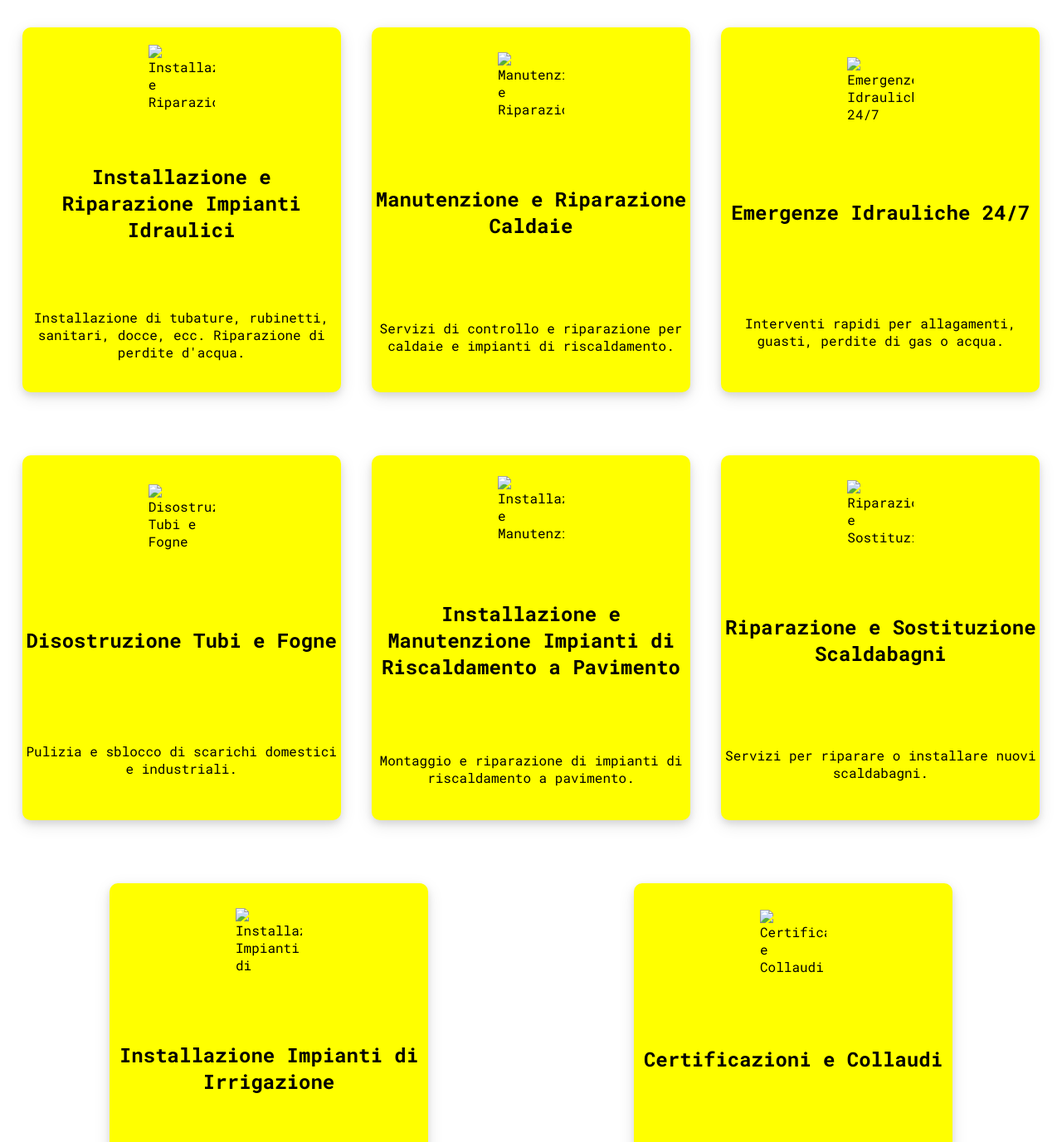
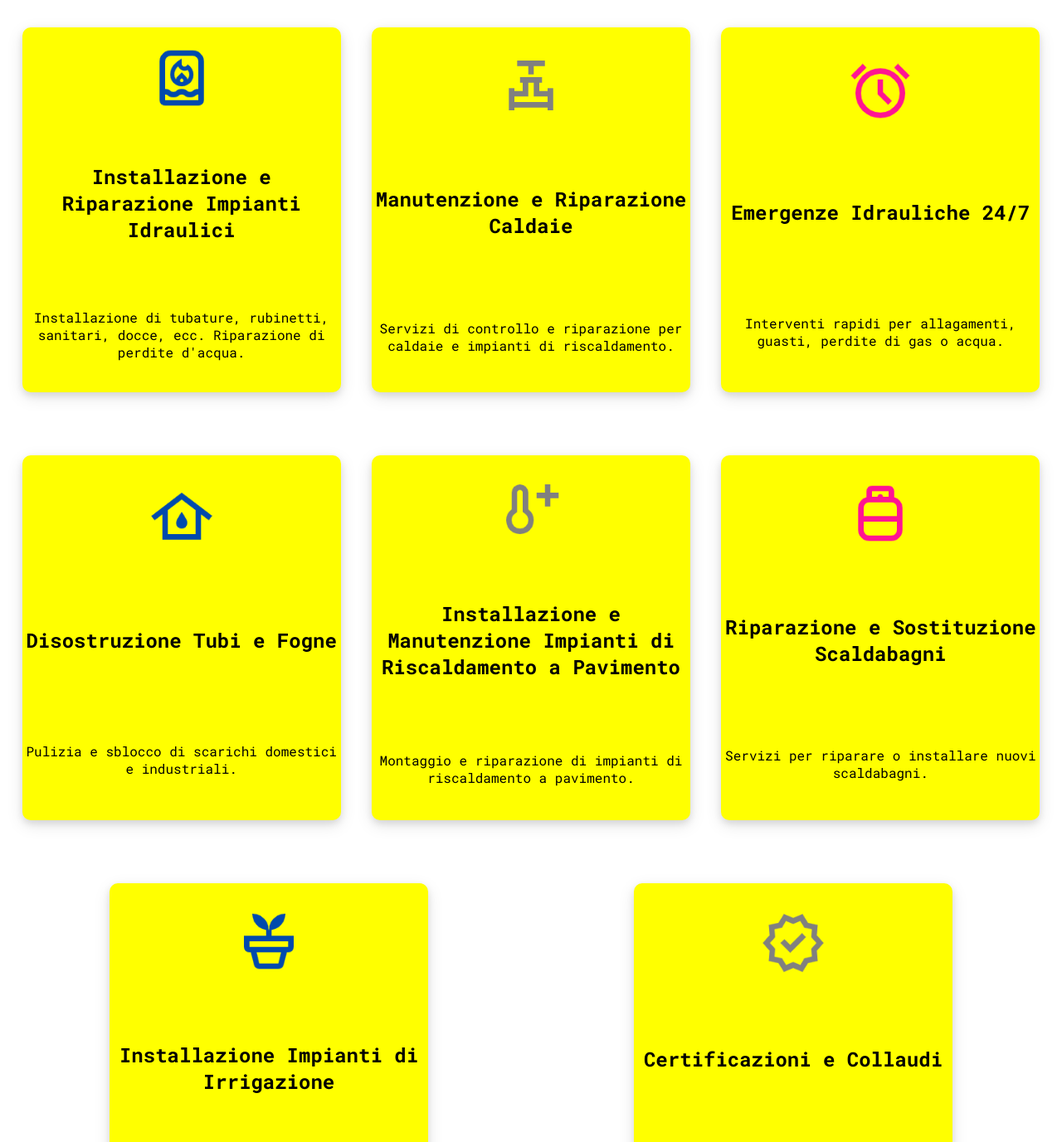
Before and after one commit to TonyStack02/IdroTech, a website: page servizi.html in a window 1280 px wide. Shown: the part 293-1670 px from the top of the page at 83% size. Drawn offline with Linux system fonts and the light colour scheme; the site is published under a folder, as on GitHub Pages, so addresses that start at the root find nothing.

Commit message:
Update servizi.html

```diff
--- a/servizi.html
+++ b/servizi.html
@@ -37,7 +37,7 @@
 
 <section class="container-servizi">
     <div>
-        <img src="/servizi/1.png" alt="Installazione e Riparazione Impianti Idraulici">
+        <img src="servizi/1.png" alt="Installazione e Riparazione Impianti Idraulici">
         <h2>
             Installazione e Riparazione Impianti Idraulici
         </h2>
@@ -47,7 +47,7 @@
     </div>
 
     <div>
-        <img src="/servizi/2.png" alt="Manutenzione e Riparazione Caldaie">
+        <img src="servizi/2.png" alt="Manutenzione e Riparazione Caldaie">
         <h2>
             Manutenzione e Riparazione Caldaie
         </h2>
@@ -57,7 +57,7 @@
     </div>
 
     <div>
-        <img src="/servizi/3.png" alt="Emergenze Idrauliche 24/7">
+        <img src="servizi/3.png" alt="Emergenze Idrauliche 24/7">
         <h2>
             Emergenze Idrauliche 24/7
         </h2>
@@ -67,7 +67,7 @@
     </div>
 
     <div>
-        <img src="/servizi/4.png" alt="Disostruzione Tubi e Fogne">
+        <img src="servizi/4.png" alt="Disostruzione Tubi e Fogne">
         <h2>
             Disostruzione Tubi e Fogne
         </h2>
@@ -77,7 +77,7 @@
     </div>
 
     <div>
-        <img src="/servizi/5.png" alt="Installazione e Manutenzione Impianti di Riscaldamento a Pavimento">
+        <img src="servizi/5.png" alt="Installazione e Manutenzione Impianti di Riscaldamento a Pavimento">
         <h2>
             Installazione e Manutenzione Impianti di Riscaldamento a Pavimento
         </h2>
@@ -87,7 +87,7 @@
     </div>
 
     <div>
-        <img src="/servizi/6.png" alt="Riparazione e Sostituzione Scaldabagni">
+        <img src="servizi/6.png" alt="Riparazione e Sostituzione Scaldabagni">
         <h2>
             Riparazione e Sostituzione Scaldabagni
         </h2>
@@ -97,7 +97,7 @@
     </div>
 
     <div>
-        <img src="/servizi/7.png" alt="Installazione Impianti di Irrigazione">
+        <img src="servizi/7.png" alt="Installazione Impianti di Irrigazione">
         <h2>
             Installazione Impianti di Irrigazione
         </h2>
@@ -107,7 +107,7 @@
     </div>
 
     <div>
-        <img src="/servizi/8.png" alt="Certificazioni e Collaudi">
+        <img src="servizi/8.png" alt="Certificazioni e Collaudi">
         <h2>
             Certificazioni e Collaudi
         </h2>
```
